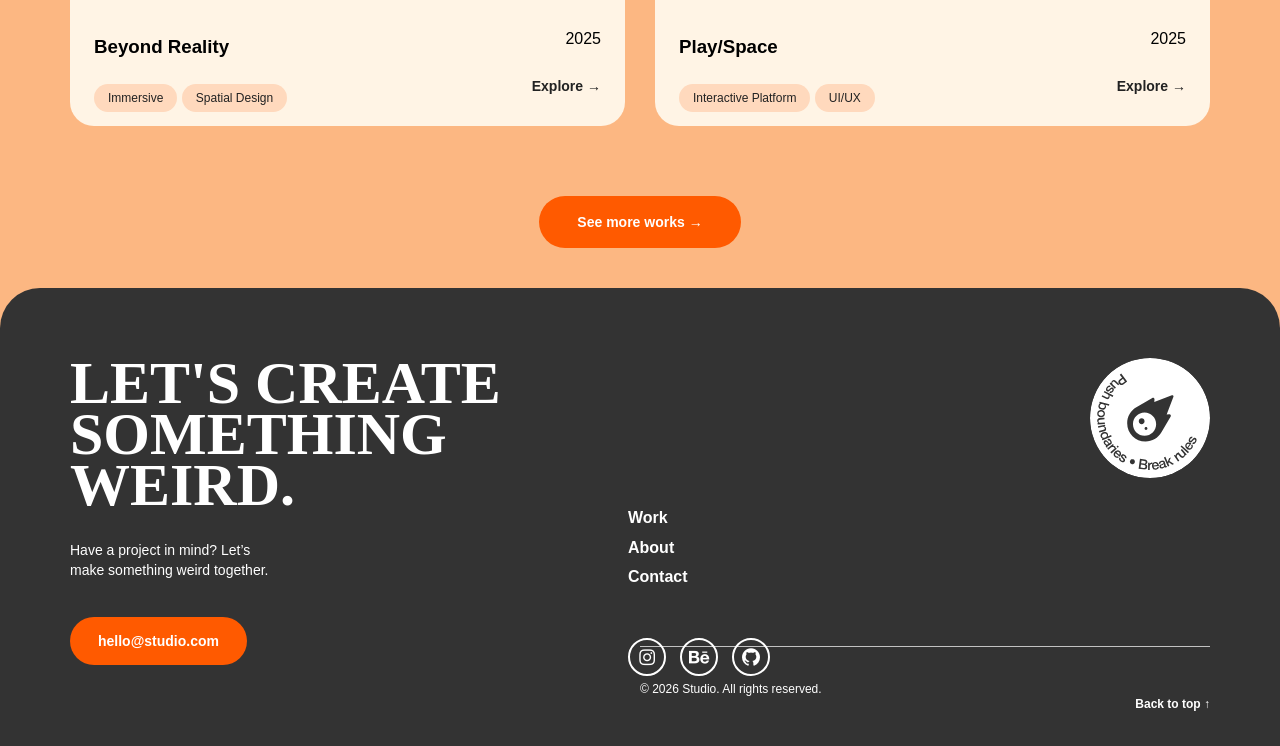
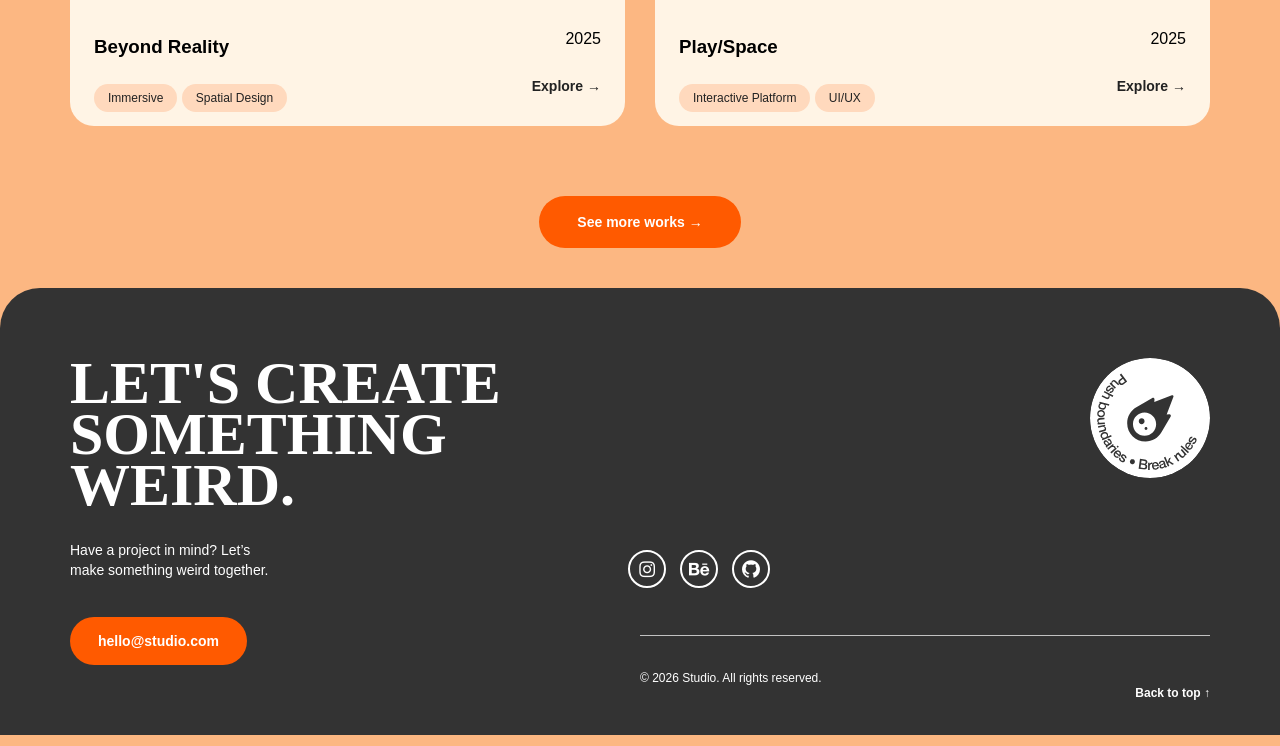
Before and after one commit to u6111752-droid/landing-page, a plain HTML site: page index.html in a window 1280 px wide. Shown: the part 1822-2568 px from the top of the page. Drawn offline with Linux system fonts and the light colour scheme; a web font is replaced by a local one.

Commit message:
Update HTML

```diff
--- a/index.html
+++ b/index.html
@@ -198,9 +198,6 @@
       </div>
 
       <div class="footer-menu">
-        <a href="#">Work</a>
-        <a href="#">About</a>
-        <a href="#">Contact</a>
         <div class="social-icons">
           <a href="#"><i class="fa-brands fa-instagram"></i></a>
           <a href="#"><i class="fa-brands fa-behance"></i></a>
```
